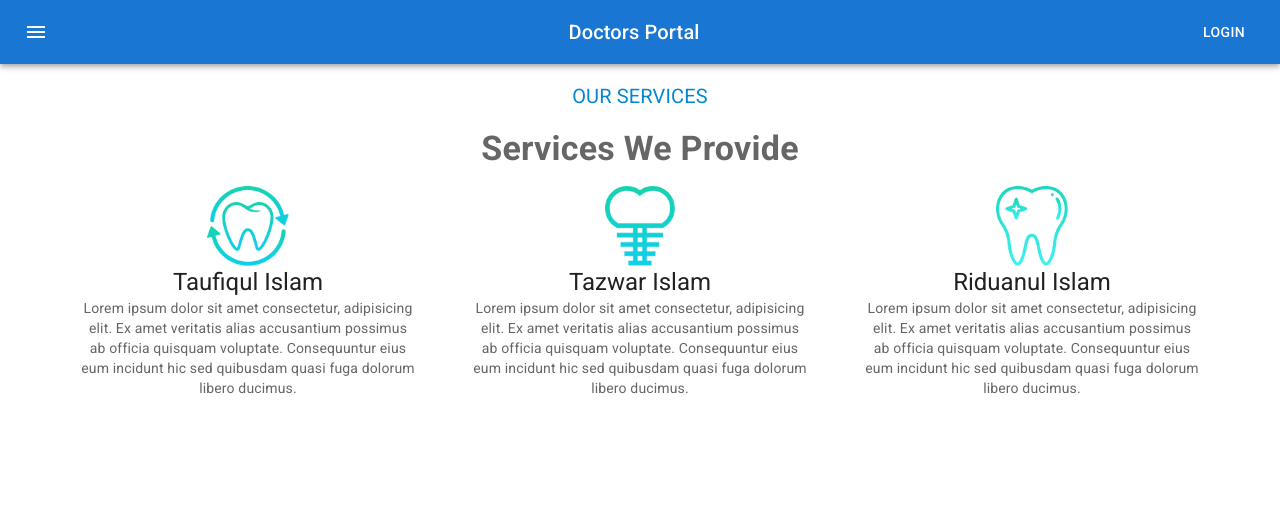
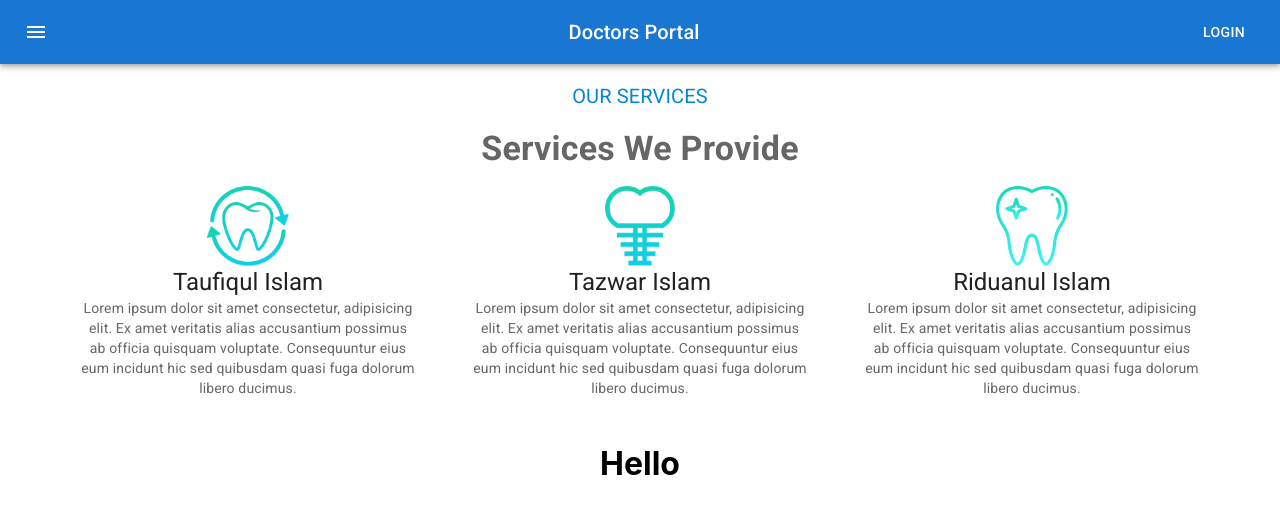
Before and after one commit to Taufiqul7756/Doctors-portal-client, a React (Create React App) app: page / in a window 1280 px wide. Shown: the top 514 px of the page. Built offline with nearby package versions, Linux system fonts and the light colour scheme.

Commit message:
Appointment components added

```diff
--- a/src/Pages/Home/Home/Home.js
+++ b/src/Pages/Home/Home/Home.js
@@ -1,4 +1,5 @@
 import React from "react";
+import AppointmentBanner from "../../AppoimtmentBanner/AppointmentBanner";
 import Navigation from "../../Shared/Navigation/Navigation";
 import Services from "../Services/Services";
 
@@ -7,6 +8,7 @@ const Home = () => {
     <div>
       <Navigation></Navigation>
       <Services></Services>
+      <AppointmentBanner></AppointmentBanner>
     </div>
   );
 };
```
